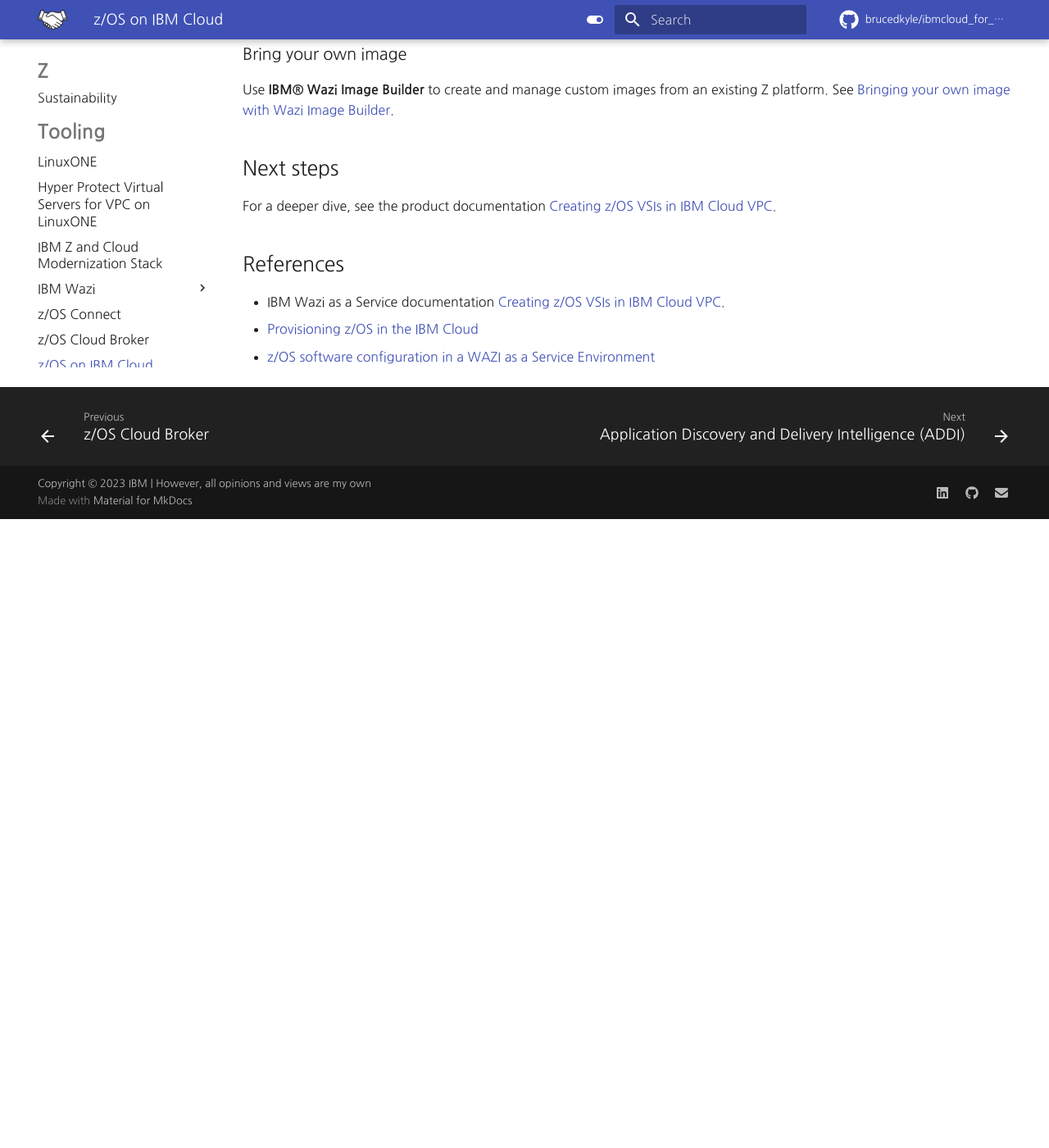
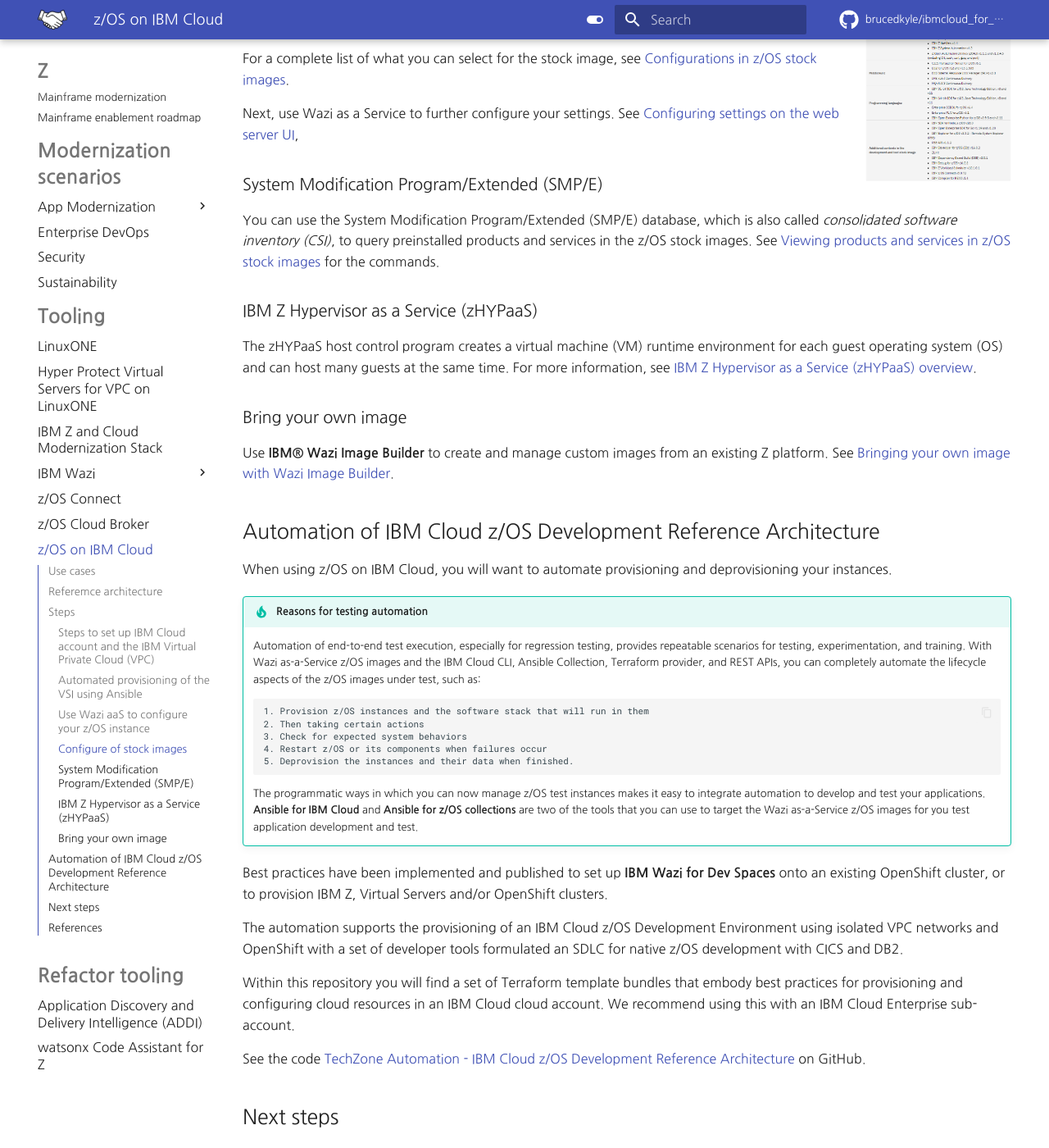
Before and after one commit to brucedkyle/ibmcloud_for_partners, an MkDocs documentation site: the page built from docs/mainframe/ibmcloud.md, in a window 1280 px wide and 1400 px high, scrolled down 3010 px. Shown: the whole window at 82% size. Built offline with MkDocs 1.6.1 and Material for MkDocs 9.7.7, drawn with Linux system fonts in a browser that asks for light colours; comment, search, counter and statistics services are not loaded; before the commit the page ends 3643 px from its top, so only the background shows below that; some of the changed text lies outside the part shown.

Commit message:
add automation to ibmcloud

```diff
--- a/docs/mainframe/ibmcloud.md
+++ b/docs/mainframe/ibmcloud.md
@@ -20,21 +20,13 @@
     - Training exercises or dry runs, especially to experiment with new tools or approaches
     - Projects of short duration requiring z/OS hardware
 
-## Need for automation
+## Referemce architecture
 
-When using z/OS on IBM Cloud, you will want to automate provisioning and deprovisioning your instances.
+The following diagram shows best practices architecture for installing an isolated z/OS Wazi as a Service development environment on IBM Cloud.
 
-!!! tip "Reasons for testing automation"
+![ibm architecture](./media/ibm-cloud-architecture.png)
 
-    Automation of end-to-end test execution, especially for regression testing, provides repeatable scenarios for testing, experimentation, and training.  With Wazi as-a-Service z/OS images and the IBM Cloud CLI, Ansible Collection, Terraform provider, and REST APIs, you can completely automate the lifecycle aspects of the z/OS images under test, such as:
-
-        1. Provision z/OS instances and the software stack that will run in them
-        2. Then taking certain actions
-        3. Check for expected system behaviors
-        4. Restart z/OS or its components when failures occur
-        5. Deprovision the instances and their data when finished.
-
-    The programmatic ways in which you can now manage z/OS test instances makes it easy to integrate automation to develop and test your  applications. **Ansible for IBM Cloud** and **Ansible for z/OS collections** are two of the tools that you can use to target the Wazi as-a-Service z/OS images for you test application development and test.
+This particular architecture shows z/OS Wazi as a Service development environment on IBM Cloud, with the option to deploy Wazi for Dev Spaces on any existing OpenShift cluster. It creates a virtual private cloud, creates a Wazi as a Service VSI in that VPC, creates and configures a VPN for accessing resources within that VPC, optionally creates a new OpenShift cluster and automatically deploys Wazi for Dev Spaces for you, and configures your environment with appropriate logging and monitoring services.
 
 ## Steps
 
@@ -52,7 +44,7 @@
 
     Review and implement [Security best practices for z/OS virtual server instances](https://www.ibm.com/docs/en/wazi-aas/1.0.0?topic=vpc-security-best-practices-zos-virtual-server-instances).
 
-### Automated provisioning of the VSI
+### Automated provisioning of the VSI using Ansible
 
 Michael Cohoon wrote an article, [Automated Provisioning of z/OS in the IBM Cloud](https://community.ibm.com/community/user/ibmz-and-linuxone/blogs/michael-cohoon1/2022/12/09/automated-provisioning-of-zos-in-the-ibm-cloud?CommunityKey=2a2f855c-5950-4a9d-8485-86645982646a), that provides code that his team used to automate the configuration of IBM Cloud resources and the provisioning of a z/OS VSI. In the article, he explains how to:
 
@@ -94,6 +86,31 @@
 ### Bring your own image
 
 Use **IBM® Wazi Image Builder** to create and manage custom images from an existing Z platform. See [Bringing your own image with Wazi Image Builder](https://www.ibm.com/docs/en/wazi-aas/1.0.0?topic=bringing-your-own-image-wazi-image-builder).
+
+## Automation of IBM Cloud z/OS Development Reference Architecture
+
+When using z/OS on IBM Cloud, you will want to automate provisioning and deprovisioning your instances.
+
+!!! tip "Reasons for testing automation"
+
+    Automation of end-to-end test execution, especially for regression testing, provides repeatable scenarios for testing, experimentation, and training.  With Wazi as-a-Service z/OS images and the IBM Cloud CLI, Ansible Collection, Terraform provider, and REST APIs, you can completely automate the lifecycle aspects of the z/OS images under test, such as:
+
+        1. Provision z/OS instances and the software stack that will run in them
+        2. Then taking certain actions
+        3. Check for expected system behaviors
+        4. Restart z/OS or its components when failures occur
+        5. Deprovision the instances and their data when finished.
+
+    The programmatic ways in which you can now manage z/OS test instances makes it easy to integrate automation to develop and test your  applications. **Ansible for IBM Cloud** and **Ansible for z/OS collections** are two of the tools that you can use to target the Wazi as-a-Service z/OS images for you test application development and test.
+
+Best practices have been implemented and published to set up **IBM Wazi for Dev Spaces** onto an existing OpenShift cluster, or to provision IBM Z, Virtual Servers and/or OpenShift clusters.
+
+The automation supports the provisioning of an IBM Cloud z/OS Development Environment using isolated VPC networks and OpenShift with a set of developer tools formulated an SDLC for native z/OS development with CICS and DB2.
+
+Within this repository you will find a set of Terraform template bundles that embody best practices for provisioning and configuring cloud resources in an IBM Cloud cloud account. We recommend using this with an IBM Cloud Enterprise sub-account.
+
+See the code [TechZone Automation - IBM Cloud z/OS Development Reference Architecture](https://github.com/IBM/automation-ibmcloud-infra-zos-dev) on GitHub.
+
 
 ## Next steps
 
@@ -104,3 +121,4 @@
 - IBM Wazi as a Service documentation [Creating z/OS VSIs in IBM Cloud VPC](https://www.ibm.com/docs/en/wazi-aas/1.0.0?topic=creating-zos-vsis-in-cloud-vpc).
 - [Provisioning z/OS in the IBM Cloud](https://community.ibm.com/community/user/ibmz-and-linuxone/blogs/michael-cohoon1/2022/11/01/provisioning-zos-in-the-ibm-cloud)
 - [z/OS software configuration in a WAZI as a Service Environment](https://community.ibm.com/community/user/ibmz-and-linuxone/blogs/michael-grtzner1/2022/12/06/zos-software-configuration-in-an-wazi-as-a-service)
+- GitHub [TechZone Automation - IBM Cloud z/OS Development Reference Architecture](https://github.com/IBM/automation-ibmcloud-infra-zos-dev)
```
Also changed, not shown: other parts of docs/mainframe/ibmcloud.md (+1 -1 lines), docs/mainframe/media/ibm-cloud-architecture.png (added), docs/mainframe/media/ibm-cloud-architecture.webp (added).
